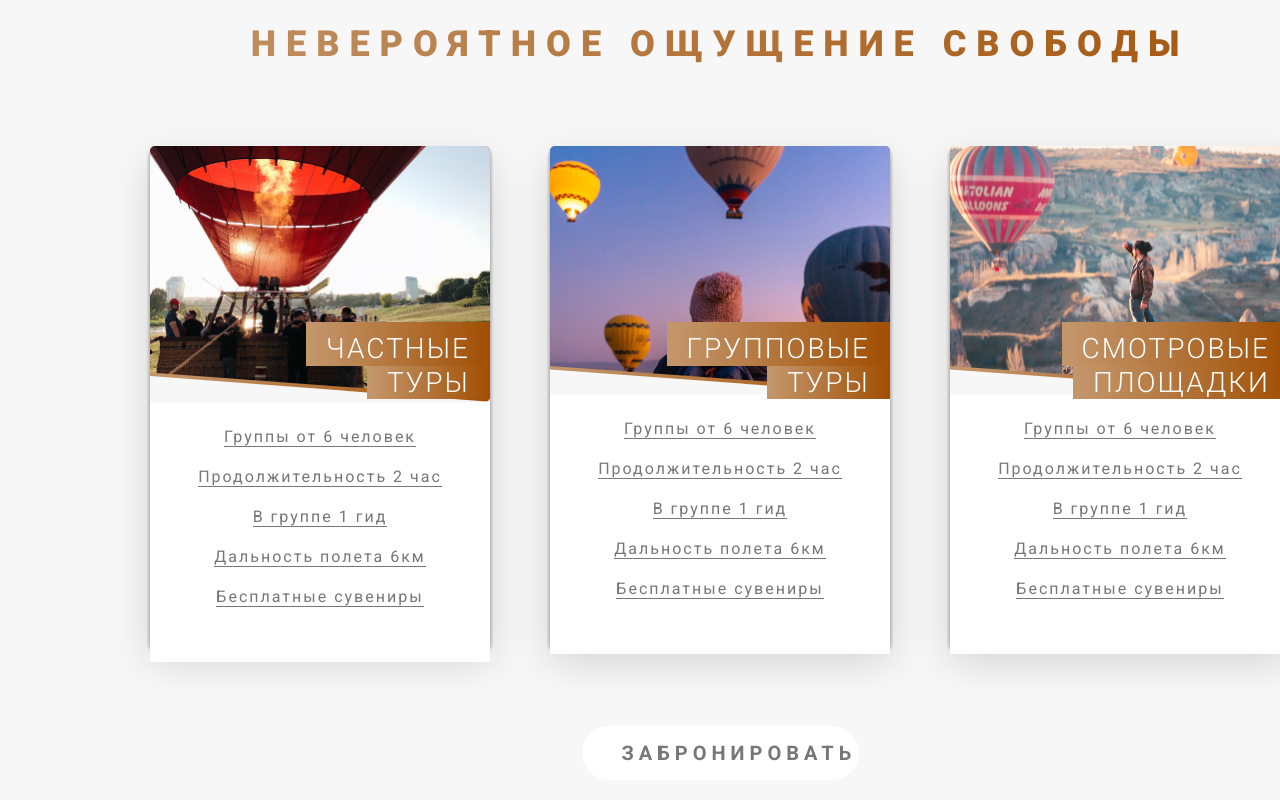
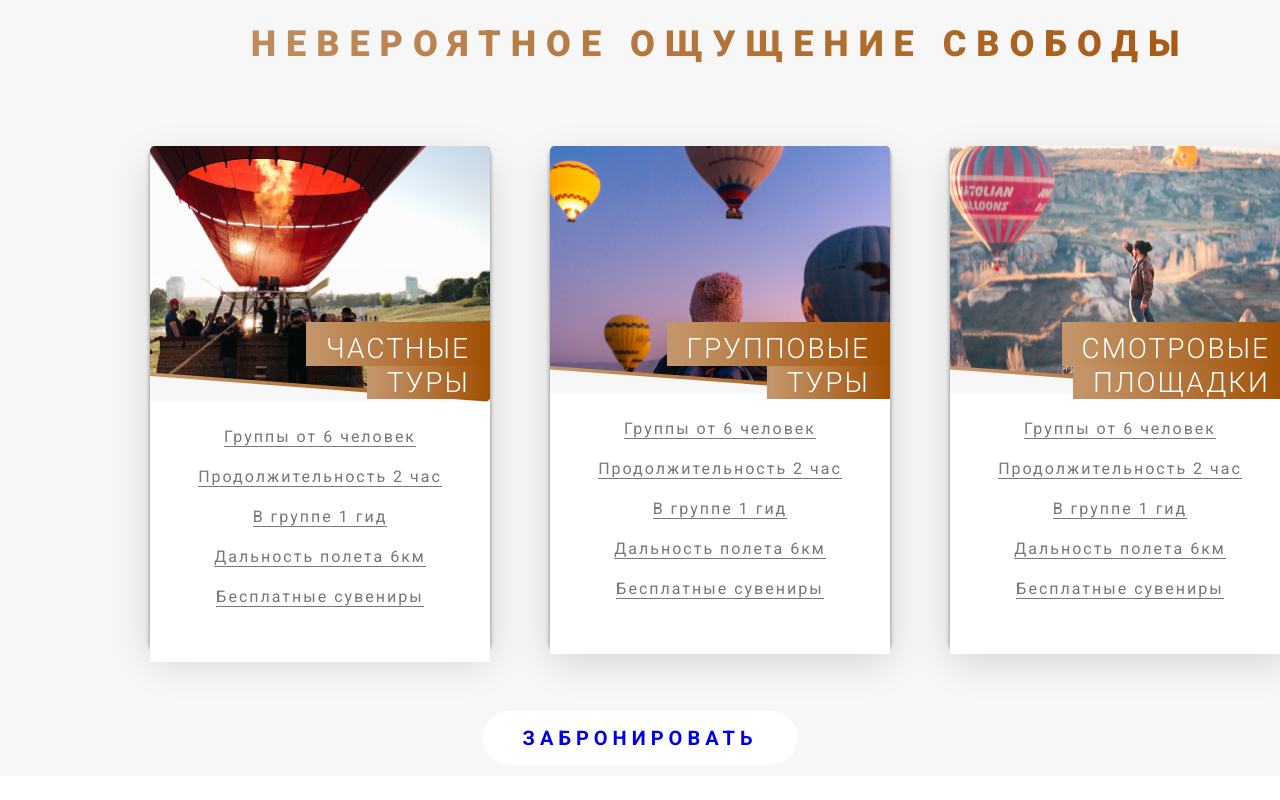
Before and after one commit to Chubss/ballons, a website: page src/index.html in a window 1280 px wide. Shown: the part 2647-3447 px from the top of the page. After the commit the page ends 3423 px from the top, so only its background shows below. Drawn offline with Linux system fonts and the light colour scheme; files whose address does not match are found by name.

Commit message:
tour done full shit

```diff
--- a/src/index.html
+++ b/src/index.html
@@ -154,7 +154,7 @@
                                     </div>
                                     <div class="card-tour__title">
                                         <span class="span_1">ЧАСТНЫЕ</span> <br>
-                                            <span class="span_2">ТУРЫ</span>
+                                        <span class="span_2">ТУРЫ</span>
                                     </div>
                                     <ul class="card-tour__links tex-align-center">
                                         <li class="card-tour__link">Группы от 6 человек</li>
@@ -182,7 +182,7 @@
                                     </div>
                                     <div class="card-tour__title">
                                         <span class="span_1">ГРУППОВЫЕ</span> <br>
-                                            <span class="span_2">ТУРЫ</span>
+                                        <span class="span_2">ТУРЫ</span>
                                     </div>
                                     <ul class="card-tour__links tex-align-center">
                                         <li class="card-tour__link">Группы от 6 человек</li>
@@ -210,7 +210,7 @@
                                     </div>
                                     <div class="card-tour__title">
                                         <span class="span_1">СМОТРОВЫЕ</span> <br>
-                                            <span class="span_2">ПЛОЩАДКИ</span>
+                                        <span class="span_2">ПЛОЩАДКИ</span>
                                     </div>
                                     <ul class="card-tour__links tex-align-center">
                                         <li class="card-tour__link">Группы от 6 человек</li>
@@ -231,8 +231,13 @@
                             </div>
                         </div>
                     </div>
+
                 </div>
-                <a href="#" class="card-tour__btn btn">ЗАБРОНИРОВАТЬ</a>
+                <div class="tours-content__btn">
+                    <a href="#" class="tours__content_btn btn">ЗАБРОНИРОВАТЬ</a>
+                </div>
+
+
             </div>
 
         </section>
--- a/src/sass/components/_buttons.scss
+++ b/src/sass/components/_buttons.scss
@@ -2,6 +2,9 @@
     position: relative;
 
     &_header {
+        width: 277px;
+        height: 54px;
+        display: block;
 
         animation: btnToUp 2s 1;
     }
@@ -12,9 +15,6 @@
         margin: 0 auto;
         text-decoration: none;
         text-transform: uppercase;
-        display: block;
-        width: 277px;
-        height: 54px;
         background-color: #FFFFFF;
         border-radius: 50px;
         font-weight: 600;
--- a/src/sass/components/_tour_card.scss
+++ b/src/sass/components/_tour_card.scss
@@ -63,10 +63,12 @@
     &__title {
         top: 18.6rem;
         right: 0;
-        .span_1{
+
+        .span_1 {
             padding: 1rem 2rem .1rem;
         }
-        .span2{
+
+        .span2 {
             padding: .1rem 2rem 1rem;
             top: 0;
         }
@@ -81,22 +83,27 @@
 
     &__link {
         display: inline-block;
+
         &:not(:last-child) {
             margin-bottom: 2rem;
         }
+
         border-bottom: .1rem solid $main_text_color;
 
 
         cursor: pointer;
 
     }
+
     .card-tour {
         // .card-tour__side
 
         &__side {
+
             // .card-tour__side_back
             &_back {}
         }
+
         // .card-tour__backSide
         &__backSide {
             position: absolute;
@@ -105,6 +112,7 @@
             transform: translate(-50%, -50%);
         }
     }
+
     .backSide {
         text-align: center;
         margin-bottom: 8rem;
@@ -118,6 +126,7 @@
             letter-spacing: 2px;
             color: #FFFFFF;
         }
+
         // .backSide__value
         &__value {
             margin-bottom: 8rem;
@@ -128,19 +137,15 @@
             color: #FFFFFF;
 
         }
+
         // .backSide__btn
         &__btn {
             display: inline-block;
             color: #777777;
             width: unset;
+            z-index: 1;
 
         }
     }
-        &__btn {
-            display: inline-block;
-            color: #777777;
-            width: unset;
 
 }
-
-}
--- a/src/sass/pages/_home.scss
+++ b/src/sass/pages/_home.scss
@@ -6,12 +6,14 @@
         transform: skewY(5deg);
     }
 
-
-
 }
 
-// .tours {
-//     &__content {
-//         padding-bottom: 5rem;
-//     }
-// }
+.tours-content {
+    color: $main_text_color;
+
+    &__btn {
+        position: absolute;
+        left: 50%;
+        transform: translateX(-50%);
+    }
+}
```
Also changed, not shown: src/css/style.min.css. Lines whose indentation alone changed are shown as unchanged.
